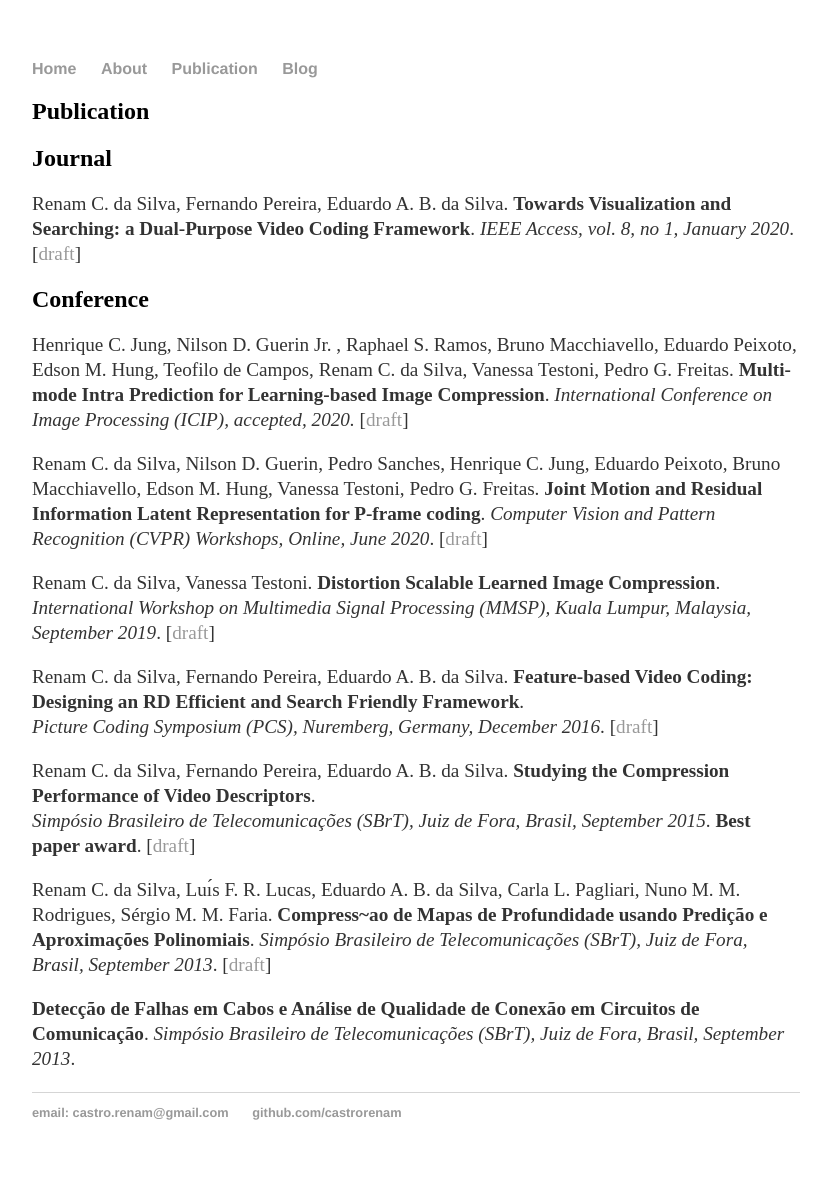
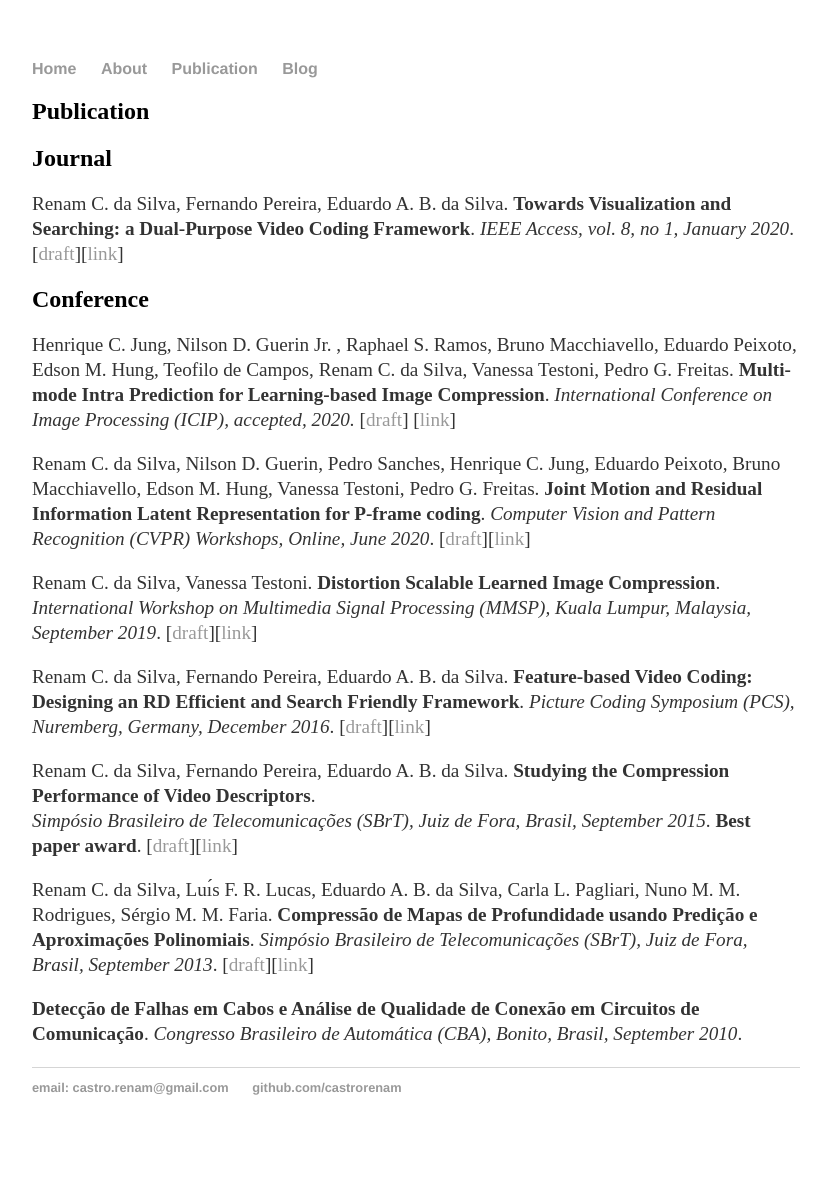
Before and after one commit to castrorenam/castrorenam.github.io, a Jekyll site: the page built from publication/index.md, in a window 1280 px wide. Shown: the whole page, without its empty margins (224-1055 px from the left). Built offline with Jekyll 4.4.1, drawn with Linux system fonts in a browser that asks for light colours; after the commit the page ends 1155 px from its top, so only the background shows below that.

Commit message:
Updates in october

```diff
--- a/index.html
+++ b/index.html
@@ -5,8 +5,8 @@ title: home
 <div class="blurb">
 	<h2>Home</h2>
 	<h2>Hi there!</h2>
-	<p>My name is Renam and this is my professional website where I gather information about my research interests and career.
-	<em>I am a researcher in the area of image and video compression</em>. <a href="/about">Read more about my life...</a></p>
+	<p>My name is Renam Castro da Silva and this is my professional website where I gather information about my research interests and career.
+	<em>I am a researcher in the area of image and video compression</em>. <a href="/about">Shown more...</a></p>
 </div><!-- /.blurb -->
 
 
--- a/publication/index.md
+++ b/publication/index.md
@@ -8,24 +8,23 @@ date: 20-08-02
 
 ## Journal
 
-Renam C. da Silva, Fernando Pereira, Eduardo A. B. da Silva. **Towards Visualization and Searching: a Dual-Purpose Video Coding Framework**. *IEEE Access, vol. 8, no 1, January 2020*. [[draft](../publication/2020/ieee_access.pdf)]
+Renam C. da Silva, Fernando Pereira, Eduardo A. B. da Silva. **Towards Visualization and Searching: a Dual-Purpose Video Coding Framework**. *IEEE Access, vol. 8, no 1, January 2020*. [[draft](../publication/2020/ieee_access.pdf)][[link](https://ieeexplore.ieee.org/document/8960377)]
 
 ## Conference
 
-Henrique C. Jung, Nilson D. Guerin Jr. , Raphael S. Ramos, Bruno Macchiavello, Eduardo Peixoto, Edson M. Hung, Teofilo de Campos, Renam C. da Silva, Vanessa Testoni, Pedro G. Freitas. **Multi-mode Intra Prediction for Learning-based Image Compression**. *International Conference on Image Processing (ICIP), accepted, 2020.* [[draft](../publication/2020/icip_2020.pdf)]
+Henrique C. Jung, Nilson D. Guerin Jr. , Raphael S. Ramos, Bruno Macchiavello, Eduardo Peixoto, Edson M. Hung, Teofilo de Campos, Renam C. da Silva, Vanessa Testoni, Pedro G. Freitas. **Multi-mode Intra Prediction for Learning-based Image Compression**. *International Conference on Image Processing (ICIP), accepted, 2020.* [[draft](../publication/2020/icip_2020.pdf)] [[link](https://ieeexplore.ieee.org/document/9191108)]
 
-Renam C. da Silva, Nilson D. Guerin, Pedro Sanches, Henrique C. Jung, Eduardo Peixoto, Bruno Macchiavello, Edson M. Hung, Vanessa Testoni, Pedro G. Freitas. **Joint Motion and Residual Information Latent Representation for P-frame coding**. *Computer Vision and Pattern Recognition (CVPR) Workshops, Online, June 2020*. [[draft](../publication/2020/cvprw_2020.pdf)]
+Renam C. da Silva, Nilson D. Guerin, Pedro Sanches, Henrique C. Jung, Eduardo Peixoto, Bruno Macchiavello, Edson M. Hung, Vanessa Testoni, Pedro G. Freitas. **Joint Motion and Residual Information Latent Representation for P-frame coding**. *Computer Vision and Pattern Recognition (CVPR) Workshops, Online, June 2020*. [[draft](../publication/2020/cvprw_2020.pdf)][[link](https://ieeexplore.ieee.org/document/9151027)]
 
-Renam C. da Silva, Vanessa Testoni. **Distortion Scalable Learned Image Compression**. *International Workshop on Multimedia Signal Processing (MMSP), Kuala Lumpur, Malaysia, September 2019*. [[draft](../publication/2019/mmsp_2019.pdf)]
+Renam C. da Silva, Vanessa Testoni. **Distortion Scalable Learned Image Compression**. *International Workshop on Multimedia Signal Processing (MMSP), Kuala Lumpur, Malaysia, September 2019*. [[draft](../publication/2019/mmsp_2019.pdf)][[link](https://ieeexplore.ieee.org/document/8901769)]
 
-Renam C. da Silva, Fernando Pereira, Eduardo A. B. da Silva. **Feature-based Video Coding: Designing an RD Efficient and Search Friendly Framework**.
-*Picture Coding Symposium (PCS), Nuremberg, Germany, December 2016*. [[draft](../publication/2016/pcs2016.pdf)]
+Renam C. da Silva, Fernando Pereira, Eduardo A. B. da Silva. **Feature-based Video Coding: Designing an RD Efficient and Search Friendly Framework**. *Picture Coding Symposium (PCS), Nuremberg, Germany, December 2016*. [[draft](../publication/2016/pcs2016.pdf)][[link](https://ieeexplore.ieee.org/abstract/document/7906353)]
 
 Renam C. da Silva, Fernando Pereira, Eduardo A. B. da Silva. **Studying the Compression Performance of Video Descriptors**.
-*Simpósio Brasileiro de Telecomunicações (SBrT), Juiz de Fora, Brasil, September 2015*. **Best paper award**. [[draft](../publication/2015/srbr_2015.pdf)]
+*Simpósio Brasileiro de Telecomunicações (SBrT), Juiz de Fora, Brasil, September 2015*. **Best paper award**. [[draft](../publication/2015/srbr_2015.pdf)][[link](https://biblioteca.sbrt.org.br/articles/383)]
 
 
-Renam C. da Silva, Luı́s F. R. Lucas, Eduardo A. B. da Silva, Carla L. Pagliari, Nuno M. M. Rodrigues, Sérgio M. M. Faria. **Compress\~ao de Mapas de Profundidade usando Predição e Aproximações Polinomiais**. *Simpósio Brasileiro de Telecomunicações (SBrT), Juiz de Fora, Brasil, September 2013*. [[draft](../publication/2013/sbrt_2013.pdf)]
+Renam C. da Silva, Luı́s F. R. Lucas, Eduardo A. B. da Silva, Carla L. Pagliari, Nuno M. M. Rodrigues, Sérgio M. M. Faria. **Compressão de Mapas de Profundidade usando Predição e Aproximações Polinomiais**. *Simpósio Brasileiro de Telecomunicações (SBrT), Juiz de Fora, Brasil, September 2013*. [[draft](../publication/2013/sbrt_2013.pdf)][[link](https://biblioteca.sbrt.org.br/articles/963)]
 
 
-**Detecção de Falhas em Cabos e Análise de Qualidade de Conexão em Circuitos de Comunicação**. *Simpósio Brasileiro de Telecomunicações (SBrT), Juiz de Fora, Brasil, September 2013*.
+**Detecção de Falhas em Cabos e Análise de Qualidade de Conexão em Circuitos de Comunicação**. *Congresso Brasileiro de Automática (CBA), Bonito, Brasil, September 2010*.
```
Also changed, not shown: _posts/2020-10-27-conda.md (+1 -2 lines), about/index.md (+3 -1 lines).
